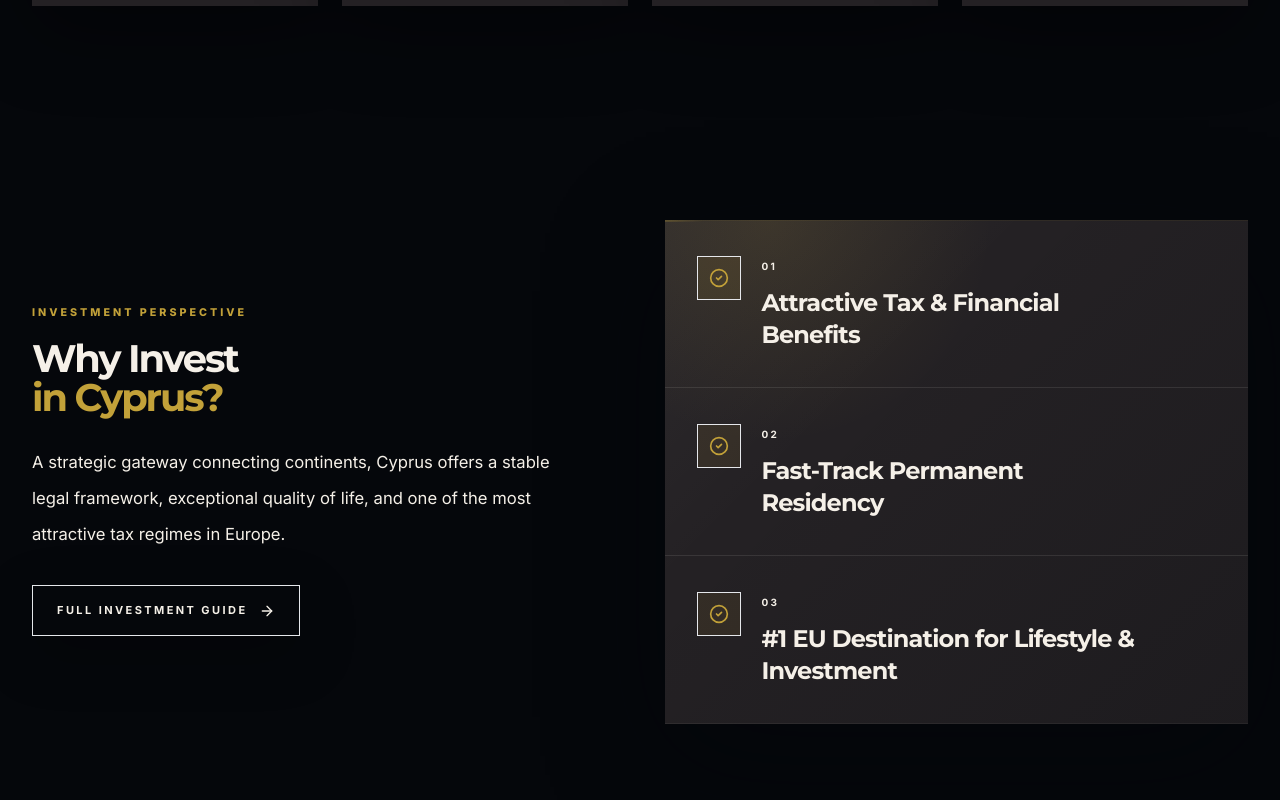
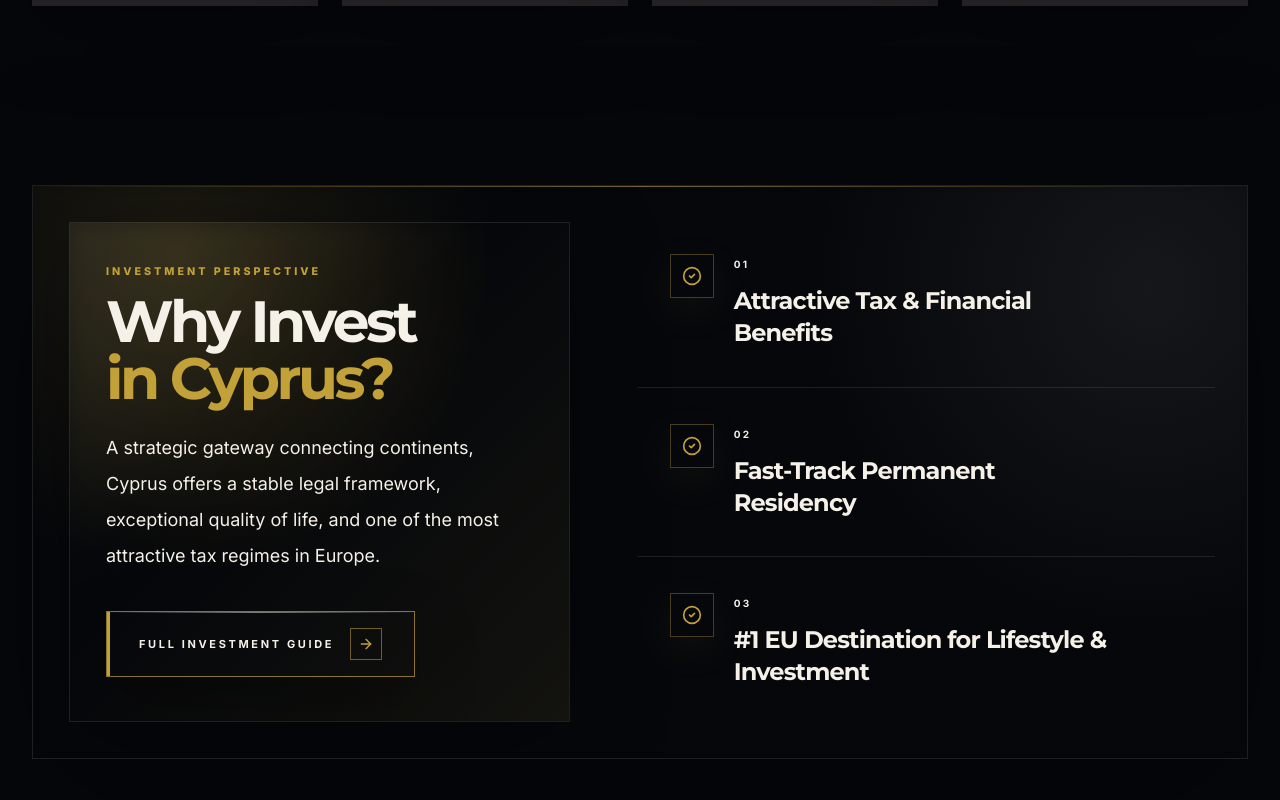
Before and after one commit to tmsgroupeu/tmsestates, a Next.js app in the folder web/: page /en in a window 1280 px wide. Shown: the part 1320-2120 px from the top of the page. Built offline with nearby package versions, Linux system fonts and the light colour scheme; no server answers.

Commit message:
Update LimassolAdvantage.tsx

```diff
--- a/web/src/components/LimassolAdvantage.tsx
+++ b/web/src/components/LimassolAdvantage.tsx
@@ -11,53 +11,60 @@ const points = [
 
 export default function LimassolAdvantage() {
   return (
-    <section className="relative w-full overflow-hidden py-14 md:py-18 lg:flex lg:min-h-[88svh] lg:items-center">
-      <div className="absolute inset-0 -z-10 bg-[#05070B]/42" />
-      <div className="absolute inset-0 -z-10 bg-gradient-to-b from-[#05070B]/12 via-transparent to-[#05070B]/42" />
+    <section className="relative w-full py-14 md:py-18 lg:flex lg:min-h-[88svh] lg:items-center">
+      <div className="home-container">
+        <div className="relative overflow-hidden border border-[#F5F0E8]/10 bg-[#242124]/58 shadow-[0_42px_150px_rgba(0,0,0,0.34)] backdrop-blur-[6px]">
+          <div className="pointer-events-none absolute inset-0 bg-[radial-gradient(circle_at_12%_12%,rgba(194,161,57,0.12),transparent_28%),radial-gradient(circle_at_92%_18%,rgba(245,240,232,0.07),transparent_30%)]" />
+          <div className="pointer-events-none absolute inset-x-0 top-0 h-px bg-gradient-to-r from-transparent via-[#C2A139]/60 to-transparent" />
 
-      <div className="home-container relative">
-        <div className="grid gap-10 lg:grid-cols-[minmax(0,0.95fr)_minmax(0,1fr)] lg:items-center lg:gap-20">
-          <div>
-            <p className="section-eyebrow mb-5">Investment Perspective</p>
+          <div className="relative grid gap-0 lg:grid-cols-[1fr_1.12fr]">
+            <div className="p-5 md:p-7 lg:p-8 xl:p-9">
+              <div className="relative overflow-hidden border border-[#F5F0E8]/10 bg-[#242124]/82 px-6 py-8 shadow-[0_24px_85px_rgba(0,0,0,0.34)] backdrop-blur-[10px] md:px-8 md:py-10 lg:px-9 lg:py-11">
+                <div className="pointer-events-none absolute inset-0 bg-[linear-gradient(135deg,rgba(245,240,232,0.06),transparent_38%,rgba(194,161,57,0.08))]" />
+                <div className="pointer-events-none absolute inset-x-0 top-0 h-px bg-gradient-to-r from-transparent via-[#C2A139]/62 to-transparent" />
 
-            <h2 className="max-w-3xl font-montserrat text-[clamp(2.05rem,3vw,3.45rem)] font-bold leading-[1.02] tracking-[-0.055em] text-[#F5F0E8]">
-              <span className="block">Why Invest</span>
+                <div className="relative z-10">
+                  <p className="section-eyebrow">Investment Perspective</p>
+
+                  <h2 className="mt-4 font-montserrat text-[clamp(2.1rem,4.55vw,4.85rem)] font-bold leading-[0.98] tracking-[-0.06em] text-[#F5F0E8] text-balance">
+                    Why Invest{" "}
                     <span className="block text-[#C2A139]">in Cyprus?</span>
                   </h2>
 
-            <p className="mt-7 max-w-xl text-base leading-8 text-[#F5F0E8]/78 md:text-[1.04rem] md:leading-9">
-              A strategic gateway connecting continents, Cyprus offers a stable legal framework, exceptional quality of life, and one of the most attractive tax regimes in Europe.
+                  <p className="mt-6 max-w-xl text-base leading-8 text-[#F5F0E8]/82 md:text-lg md:leading-9">
+                    A strategic gateway connecting continents, Cyprus offers a
+                    stable legal framework, exceptional quality of life, and one
+                    of the most attractive tax regimes in Europe.
                   </p>
 
                   <Link
                     href="/invest"
-              className="group mt-8 inline-flex items-center gap-3 border border-[#C2A139]/48 bg-[#242124]/88 px-6 py-4 text-[11px] font-bold uppercase tracking-[0.22em] text-[#F5F0E8] shadow-[0_18px_55px_rgba(0,0,0,0.28)] transition-all duration-300 hover:-translate-y-0.5 hover:border-[#C2A139] hover:bg-[#C2A139] hover:text-[#242124] hover:shadow-[0_24px_75px_rgba(194,161,57,0.2)]"
+                    className="group relative mt-9 inline-flex min-h-[54px] w-fit items-center justify-center overflow-hidden border border-[#C2A139]/70 bg-[#242124]/72 px-6 py-4 text-[11px] font-bold uppercase tracking-[0.24em] text-[#F5F0E8] shadow-[0_22px_64px_rgba(0,0,0,0.32)] transition-all duration-500 hover:-translate-y-0.5 hover:border-[#C2A139] hover:bg-[#C2A139] hover:text-[#242124] hover:shadow-[0_28px_84px_rgba(194,161,57,0.24)] focus:outline-none focus-visible:ring-2 focus-visible:ring-[#C2A139]/70 md:px-8"
                   >
+                    <span className="pointer-events-none absolute inset-x-0 top-0 h-px bg-gradient-to-r from-transparent via-[#F5F0E8] to-transparent opacity-50 transition-opacity duration-500 group-hover:opacity-80" />
+                    <span className="pointer-events-none absolute inset-y-0 left-0 w-[3px] bg-[#C2A139] transition-all duration-500 group-hover:w-full" />
+                    <span className="pointer-events-none absolute inset-0 translate-x-[-130%] bg-gradient-to-r from-transparent via-white/28 to-transparent transition-transform duration-700 group-hover:translate-x-[130%]" />
+
+                    <span className="relative z-10 flex items-center gap-4">
                       Full Investment Guide
-              <ArrowRight className="h-4 w-4 transition-transform group-hover:translate-x-1" />
+                      <span className="flex h-8 w-8 items-center justify-center border border-[#C2A139]/55 bg-[#05070B]/28 text-[#C2A139] transition-all duration-500 group-hover:border-[#242124]/40 group-hover:bg-[#242124] group-hover:text-[#F5F0E8]">
+                        <ArrowRight className="h-4 w-4 transition-transform duration-500 group-hover:translate-x-0.5" />
+                      </span>
+                    </span>
                   </Link>
                 </div>
-
-          <div className="investment-panel relative overflow-hidden bg-[#242124] shadow-[0_34px_110px_rgba(5,7,11,0.46)]">
-            <div className="pointer-events-none absolute inset-0 bg-[radial-gradient(circle_at_18%_0%,rgba(194,161,57,0.12),transparent_32%),linear-gradient(135deg,rgba(245,240,232,0.045),transparent_34%,rgba(5,7,11,0.22))]" />
-
-            <div className="pointer-events-none absolute inset-x-0 top-0 h-[2px] overflow-hidden bg-[#C2A139]/12">
-              <div className="investment-gold-sweep h-full w-1/2 bg-gradient-to-r from-transparent via-[#C2A139] to-transparent" />
+              </div>
             </div>
 
-            <div className="relative grid md:grid-cols-3 lg:grid-cols-1">
+            <div className="grid p-4 md:grid-cols-3 md:p-6 lg:grid-cols-1 lg:p-7 xl:p-8">
               {points.map((point, index) => (
                 <div
                   key={point}
-                  className="group relative min-h-[168px] border-b border-[#F5F0E8]/10 p-6 last:border-b-0 md:border-b-0 md:border-r md:last:border-r-0 lg:border-b lg:border-r-0 lg:last:border-b-0 lg:p-8"
+                  className="group relative flex min-h-[150px] items-start gap-5 overflow-hidden border-b border-[#F5F0E8]/10 bg-[#242124]/64 p-6 last:border-b-0 transition-all duration-300 hover:bg-[#242124]/78 md:min-h-[220px] md:border-b-0 md:border-r md:last:border-r-0 lg:min-h-[150px] lg:border-b lg:border-r-0 lg:p-8"
                 >
-                  <div className="absolute inset-0 opacity-0 transition-opacity duration-300 group-hover:opacity-100">
-                    <div className="absolute inset-0 bg-gradient-to-br from-[#C2A139]/12 via-[#F5F0E8]/[0.035] to-transparent" />
-                    <div className="absolute inset-x-0 top-0 h-px bg-gradient-to-r from-transparent via-[#C2A139]/70 to-transparent" />
-                  </div>
+                  <div className="absolute inset-x-0 top-0 h-px bg-gradient-to-r from-transparent via-[#C2A139]/42 to-transparent opacity-0 transition-opacity group-hover:opacity-100" />
 
-                  <div className="relative z-10 flex gap-5">
-                    <span className="mt-1 grid h-11 w-11 shrink-0 place-items-center border border-[#C2A139]/38 bg-[#C2A139]/10 text-[#C2A139] transition-all duration-300 group-hover:bg-[#C2A139] group-hover:text-[#242124]">
+                  <span className="mt-1 grid h-11 w-11 shrink-0 place-items-center border border-[#C2A139]/35 bg-[#C2A139]/12 text-[#C2A139] shadow-[0_12px_42px_rgba(194,161,57,0.08)] transition-all group-hover:bg-[#C2A139] group-hover:text-[#05070B]">
                     <CheckCircle2 className="h-5 w-5" />
                   </span>
 
@@ -71,37 +78,11 @@ export default function LimassolAdvantage() {
                     </p>
                   </div>
                 </div>
-                </div>
               ))}
             </div>
           </div>
         </div>
       </div>
-
-      <style jsx>{`
-        .investment-panel {
-          box-shadow:
-            0 32px 110px rgba(5, 7, 11, 0.46),
-            inset 0 1px 0 rgba(194, 161, 57, 0.08),
-            inset 0 -1px 0 rgba(245, 240, 232, 0.06);
-        }
-
-        .investment-gold-sweep {
-          animation: investmentGoldSweep 5.2s cubic-bezier(0.65, 0, 0.35, 1) infinite;
-          opacity: 0.88;
-          filter: drop-shadow(0 0 8px rgba(194, 161, 57, 0.48));
-        }
-
-        @keyframes investmentGoldSweep {
-          0% {
-            transform: translateX(-110%);
-          }
-          46%,
-          100% {
-            transform: translateX(220%);
-          }
-        }
-      `}</style>
     </section>
   );
 }
```
Lines whose indentation alone changed are shown as unchanged.
